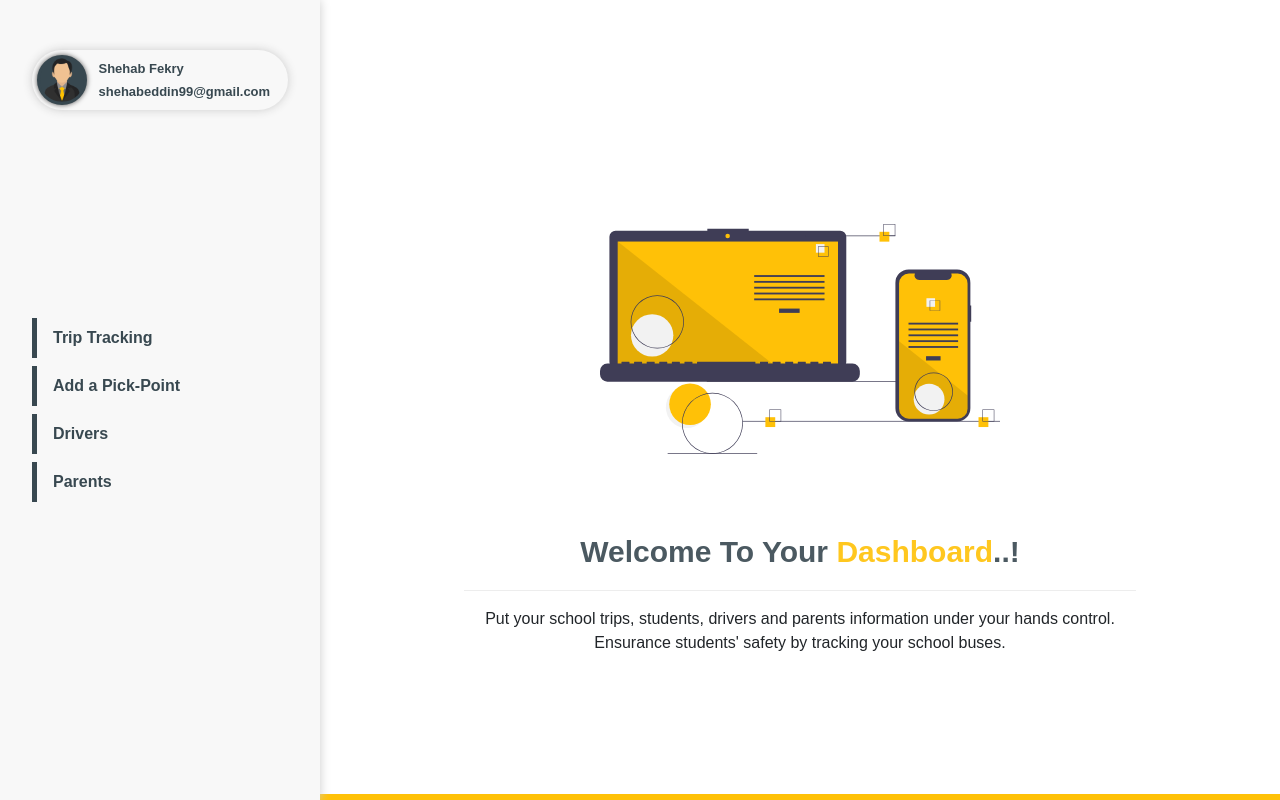
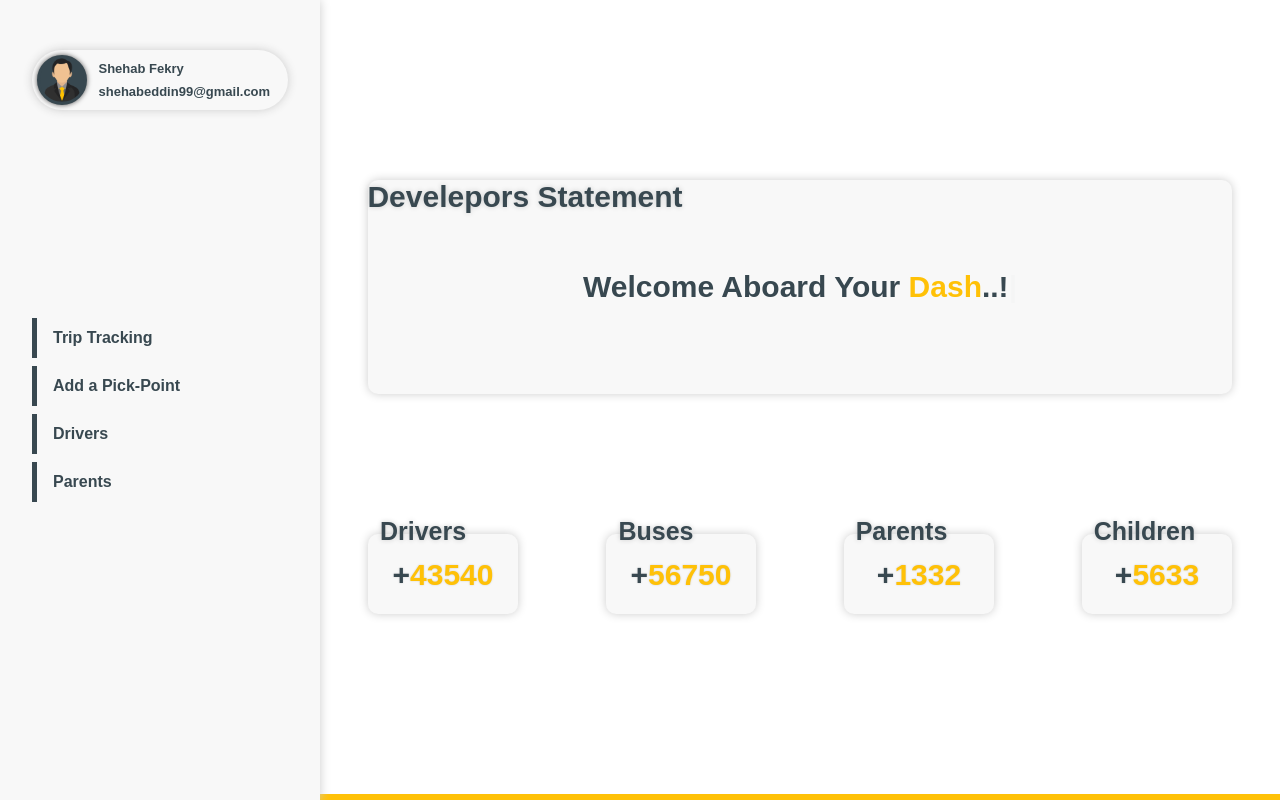
Before and after one commit to shehab-fekry/Control-Panel-EJS, a Node server app: page /dash in a window 1280 px wide. Run offline with Node 20, Linux system fonts and the light colour scheme; some libraries are stand-ins or nearby versions; some web fonts are replaced.

Commit message:
new changes

```diff
--- a/Public/css/forgetPass.css
+++ b/Public/css/forgetPass.css
@@ -21,7 +21,7 @@ body{
     display: flex;
     flex-flow: column;
     align-items: center;
-    background-color: #f8f8f8;
+    background-color: white;
     box-shadow: 0px 0px 10px #ccc;
     border-radius: 20px;
 }
--- a/Public/css/home.css
+++ b/Public/css/home.css
@@ -15,39 +15,107 @@
 }
 
 .home_wrapper_info{
-    width: 70%;
+    height: 90%;
+    width: 90%;
+    display: flex;
+    flex-flow: column;
+    justify-content: space-evenly;
+    align-items: center;
+    /* border: 1px solid black; */
+}
+
+.home_wrapper_info .header{
+    display: flex;
+    flex-flow: row;
+    justify-content: center;
+    align-items: center;
     text-align: center;
-    margin-top: -150px;
+    height: 30%;
+    width: 100%;
+    box-shadow: 0px 0px 10px #ccc;
+    background-color: #f8f8f8;
+    border-radius: 10px;
+    /* border: 1px solid black; */
 }
+
+.header::before{
+    content: 'Develepors Statement';
+    position:absolute;
+    z-index: 1;
+    margin-top: -180px;
+    margin-left: -550px;
+    font-size: 30px;
+    font-weight: 800;
+    color: #384850;
+    background-color: unset;
+    text-shadow: 0px 0px 5px #ccc;
+}
+
+/* ------------------------------ Statistics -------------------------------- */
+
+
+.home_wrapper_info .statistics{
+    display: flex;
+    flex-flow: row;
+    justify-content:space-between;
+    align-items: center;
+    width: 100%;
+    /* padding: 70px; */
+    /* border: 1px solid red; */
+}
+
+.drivers, .buses, .parents, .children{
+    display: flex;
+    justify-content: center;
+    align-items: center;
+    width: 150px;
+    height: 80px;
+    border-radius: 10px;
+    box-shadow: 0px 0px 10px #ccc;
+    text-shadow: 0px 0px 2px #ccc;
+    color: #ffc107;
+    font-size: 30px;
+    font-weight: 800;
+    background-color: #f8f8f8;
+}
+
+#plus{
+    color: #384850;
+}
+
+.drivers::before, .buses::before, .parents::before, .children::before{
+    position:absolute ;
+    z-index: 1;
+    margin-top: -85px;
+    font-size: 25px;
+    font-weight: 800;
+    color: #384850;
+    background-color: unset;
+    text-shadow: 0px 0px 5px #ccc;
+}
+
+.drivers::before{content: 'Drivers'; margin-left: -40px;}
+.buses::before{content: 'Buses'; margin-left: -50px;}
+.parents::before{content: 'Parents'; margin-left: -35px;}
+.children::before{content: 'Children'; margin-left: -25px;}
 
 
 /* ------------------------------ Typed.js animation -------------------------------- */
 
-
-.home_wrapper_info .p_head{
-    display: flex;
-    flex-flow: row;
-    justify-content: center;
-}
-
-.home_wrapper_info .p_head .text{
+.home_wrapper_info .header .text{
     font-size: 30px;
     font-weight: 800;
     color: #384850;
-    opacity: 0.9;
+    /* text-shadow: 0px 0px 5px #ccc; */
 }
 
-.home_wrapper_info .p_head .subtext{
+.home_wrapper_info .header .subtext{
     color: #ffc107;
     display: inline-block;
 }
 
-.home_wrapper_info hr{
-    color: rgb(185, 184, 184);
-}
-
 .cursor::after {
-		content: ' ';
+		content: '|';
 		display: inline;
 		animation: blink 0.7s infinite;
 	}
--- a/Views/SignIn.ejs
+++ b/Views/SignIn.ejs
@@ -20,7 +20,7 @@
             </div>
             <div class="card">
                 <div class="card_head">
-                    <label> WELCOME..!</label>
+                    <label> WELCOME</label>
                     <form class="getForm" action="/dash/signup" method="GET">
                         <button class="toggle">JOIN US</button>
                     </form>
--- a/Views/SignUp.ejs
+++ b/Views/SignUp.ejs
@@ -20,7 +20,7 @@
             </div>
             <div class="card">
                 <div class="card_head">
-                    <label>SIGN UP..!</label>
+                    <label>SIGN UP</label>
                     <form class="getForm" action="/dash/signin" method="GET">
                         <button class="toggle">SIGN IN</button>
                     </form>
--- a/Views/home.ejs
+++ b/Views/home.ejs
@@ -1,24 +1,31 @@
 <%- contentFor('body') %>
 
 <div class="home_wrapper">
-    <div class="home_wrapper_draw"><img src="../Public/assets/progressive_app.svg"></div>
+    <!-- <div class="home_wrapper_draw"><img src="../Public/assets/progressive_app.svg"></div> -->
     <div class="home_wrapper_info">
         <!-- <div class="p_head">Welcome To Your <span class="subtext">Dashboard</span>..!</div> -->
-        <div class="p_head">
+        <div class="header">
             <div class="text">
                 <span class="cursor type"></span>
             </div>
         </div>
 
-        <hr>
+        <div class="statistics">
+            <div class="drivers" ><span id="plus">+</span> 43540</div>
+            <div class="buses"   ><span id="plus">+</span>56750</div>
+            <div class="parents" ><span id="plus">+</span>1332</div>
+            <div class="children"><span id="plus">+</span>5633</div>
+        </div>
+
+        <!-- <hr>
+
         <div>Put your school trips, students, drivers and parents information under your hands control.</div>
-        <div>Ensurance students' safety by tracking your school buses.</div>
-<!--
+        <div>Ensurance students' safety by tracking your school buses.</div> -->
+        <!--
         <div class="center">
             <div class="text">
                 <span class="subtext cursor type"></span>
             </div>
         </div> -->
-
     </div>
 </div>
--- a/Views/layout.ejs
+++ b/Views/layout.ejs
@@ -73,7 +73,10 @@
     <script>
             document.addEventListener('DOMContentLoaded', function(){
             let type = new Typed('.type', {
-        strings: ["Welcome To Your <span class='subtext'>Dashboard</span>..!"],
+                strings: ["...",
+                "Welcome Aboard Your <span class='subtext'>Dash</span>..!",
+                "<small>Put your school <span class='subtext'>trips</span>, <span class='subtext'>students</span>, <span class='subtext'>drivers</span> and <span class='subtext'>parents</span> information under your hands control.</small>",
+                "<small>Ensure students' safety by tracking your school buses.</small>"],
                 stringsElement: null,
                 // typing speed
                 typeSpeed: 60,
@@ -82,11 +85,11 @@
                 // backspacing speed
                 backSpeed: 20,
                 // time before backspacing
-        backDelay: 500,
+                backDelay: 2000,
                 // loop
                 loop: true,
                 // false = infinite
-        loopCount: 1,
+                // loopCount: 1,
                 // show cursor
                 showCursor: false,
                 // character for cursor
@@ -97,6 +100,8 @@
                 contentType: 'html',
             });
         });
+
+
     </script>
 </body>
 </html>
```
Also changed, not shown: Used Colors.txt (+4 -3 lines), Public/assets/trip.svg (added). Lines whose indentation alone changed are shown as unchanged.
